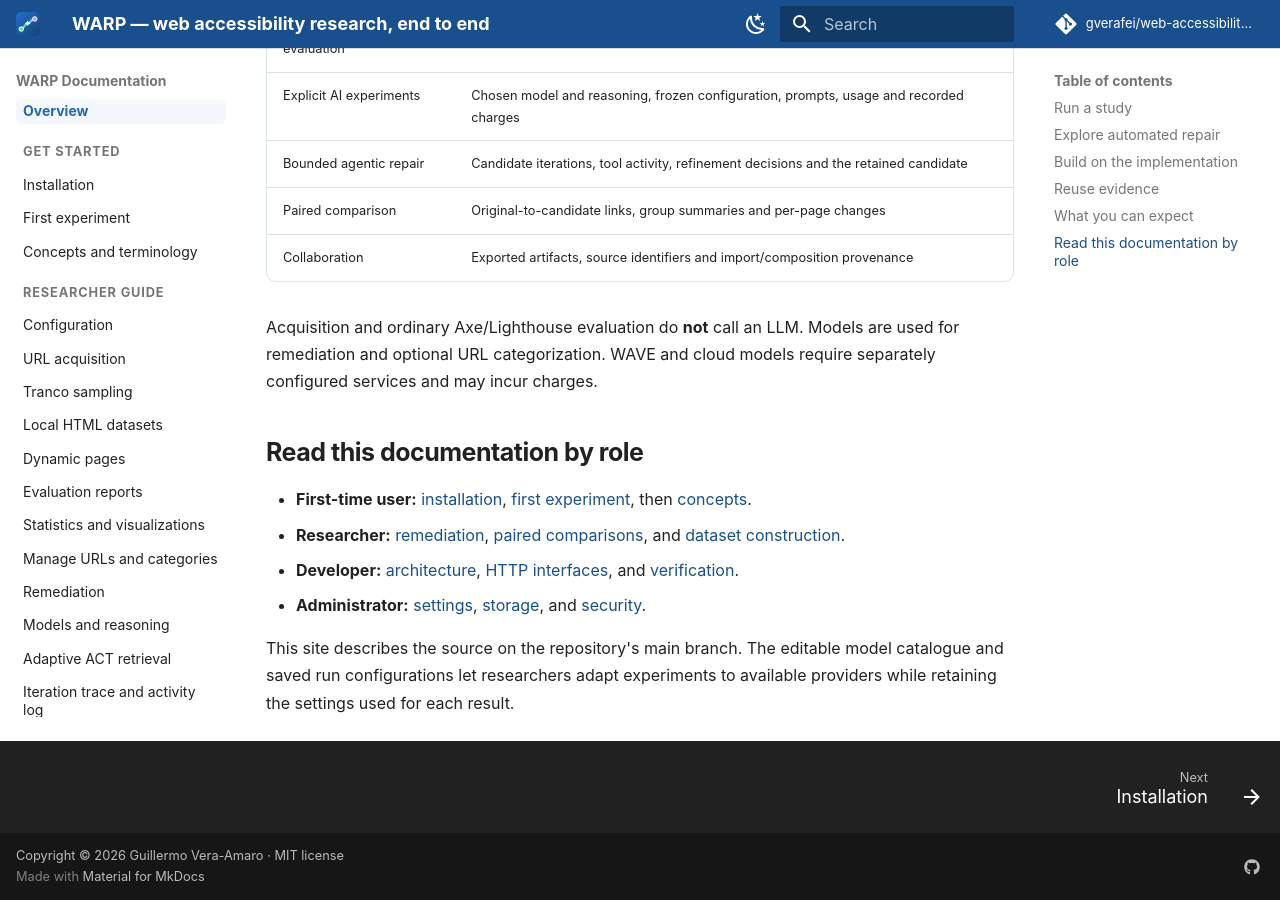
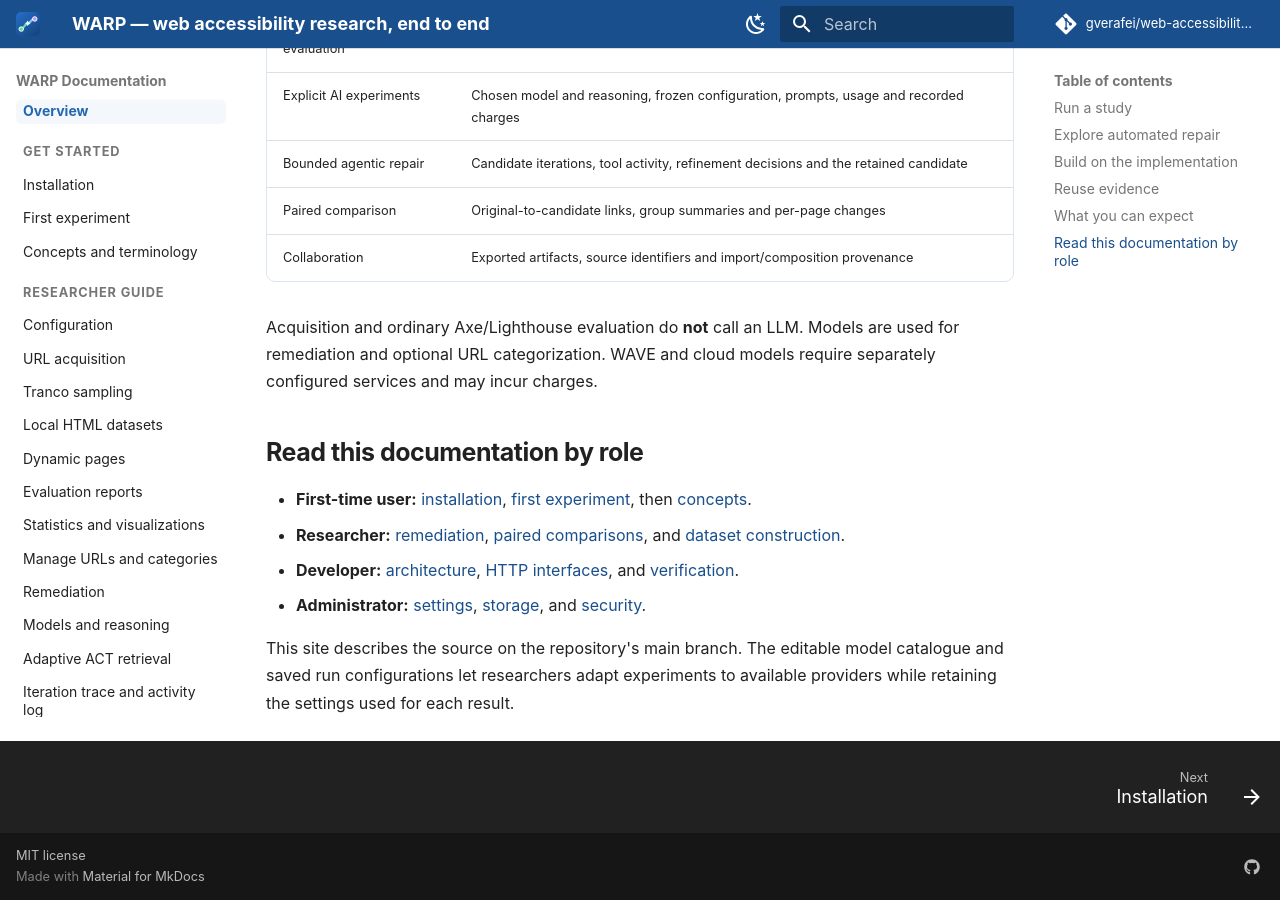
Before and after one commit to gverafei/web-accessibility-research-platform, an MkDocs documentation site: the page built from docs/site/index.md, in a window 1280 px wide and 900 px high, scrolled down 1350 px. Built offline with MkDocs 1.6.1 and Material for MkDocs 9.7.7, drawn with Linux system fonts in a browser that asks for light colours; comment, search, counter and statistics services are not loaded.

Commit message:
Update WARP software and documentation

```diff
--- a/mkdocs.yml
+++ b/mkdocs.yml
@@ -6,7 +6,7 @@
 edit_uri: edit/main/docs/site/
 docs_dir: docs/site
 site_dir: site
-copyright: Copyright © 2026 Guillermo Vera-Amaro · MIT license
+copyright: MIT license
 theme:
   name: material
   language: en
```
